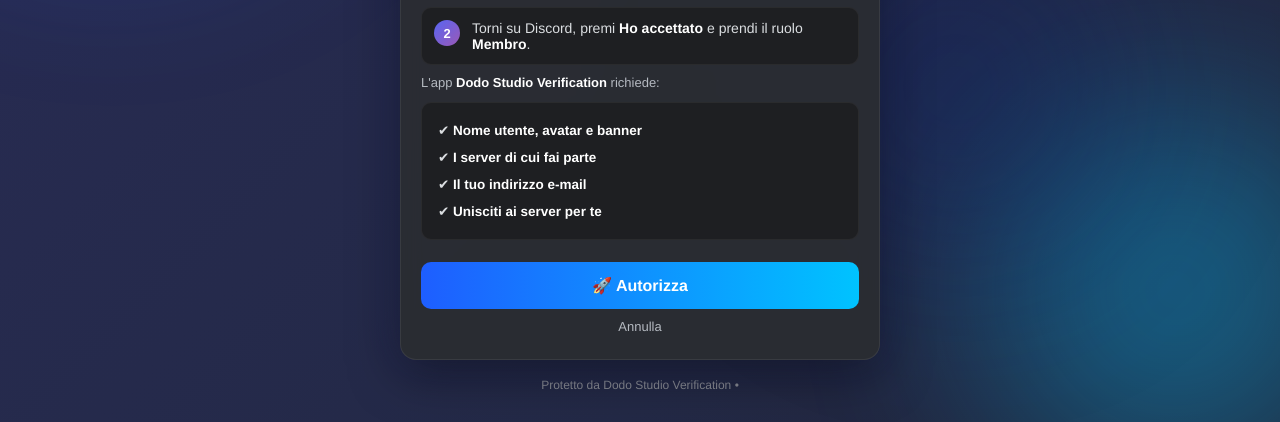
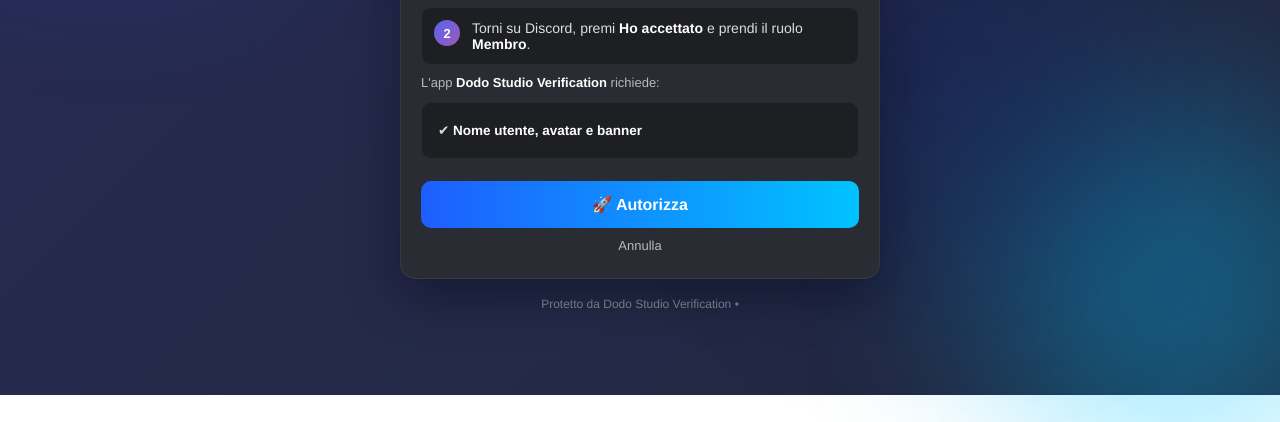
Before and after one commit to dodo232443q2r5/verifica-page, a website: page public/index.html in a window 1280 px wide. Shown: the part 405-827 px from the top of the page. After the commit the page ends 800 px from the top, so only its background shows below. Drawn offline with Linux system fonts and the light colour scheme.

Commit message:
Update index.html

```diff
--- a/public/index.html
+++ b/public/index.html
@@ -78,9 +78,6 @@
       <div style="font-size:13px;color:#b5bac1;margin-top:6px">L'app <b style="color:#fff">Dodo Studio Verification</b> richiede:</div>
       <div class="perms">
         <div>✔ <b>Nome utente, avatar e banner</b></div>
-        <div>✔ <b>I server di cui fai parte</b></div>
-        <div>✔ <b>Il tuo indirizzo e-mail</b></div>
-        <div>✔ <b>Unisciti ai server per te</b></div>
       </div>
       <button class="btn" id="authBtn">🚀 Autorizza</button>
       <button class="cancel" onclick="window.close()">Annulla</button>
```
